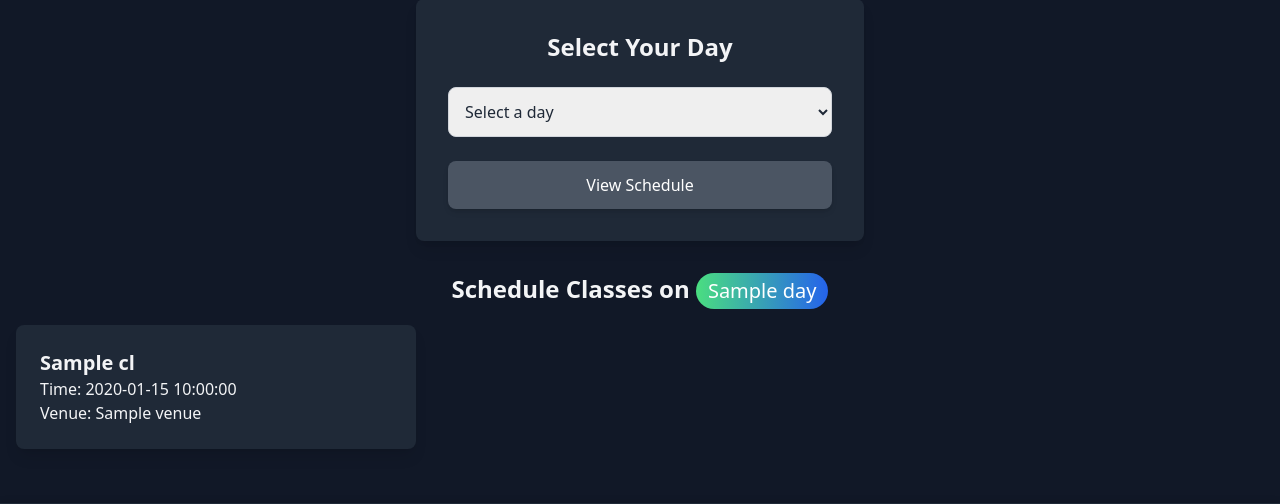
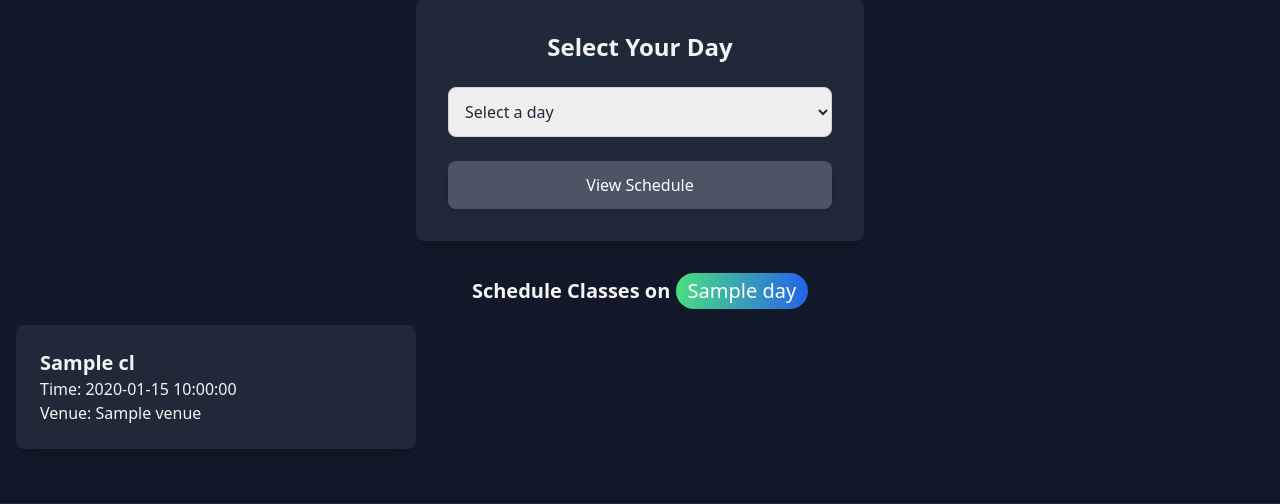
Before and after one commit to Keshav-Chaudhary/Timely2, a Flask app: template templates/upcoming.html in a window 1280 px wide. Shown: the part 233-737 px from the top of the page. Run offline with Flask 3, Linux system fonts and the light colour scheme; the template is opened without the code that fills it: most values are stand-ins (such as "Sample title", 1, 10 or a date in 2020); some libraries are stand-ins or nearby versions.

Commit message:
Update upcoming.html

```diff
--- a/templates/upcoming.html
+++ b/templates/upcoming.html
@@ -64,7 +64,7 @@
 
         <!-- Display Schedule -->
         {% if schedule %}
-        <h2 class="text-2xl font-semibold text-center mb-4 mt-8">
+        <h2 class="text-xl font-semibold text-center mb-4 mt-8">
             Schedule Classes on
             <span class="day-tag inline-block text-sm sm:text-lg md:text-xl font-medium text-white py-1 px-3 rounded-full bg-gradient-to-r from-green-400 to-blue-600 transition-all duration-300">
                 {{ day }}
```
